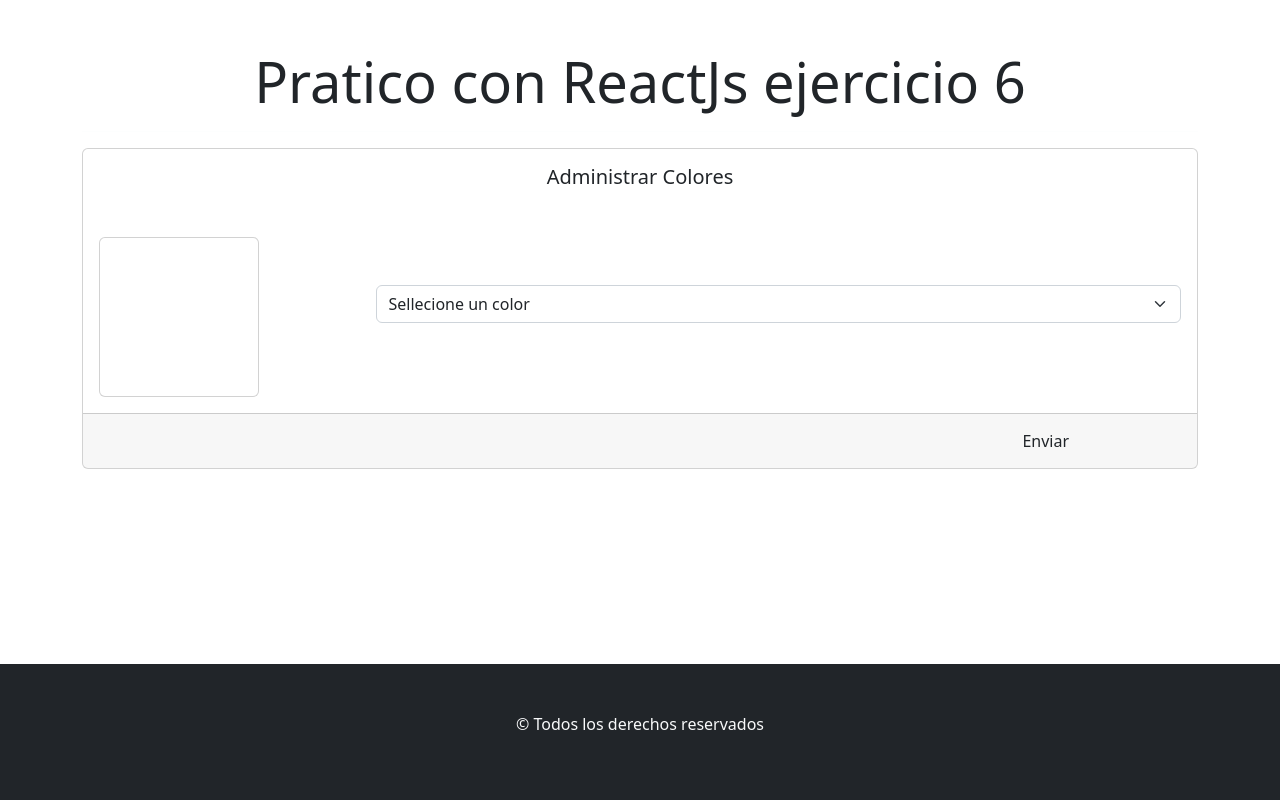
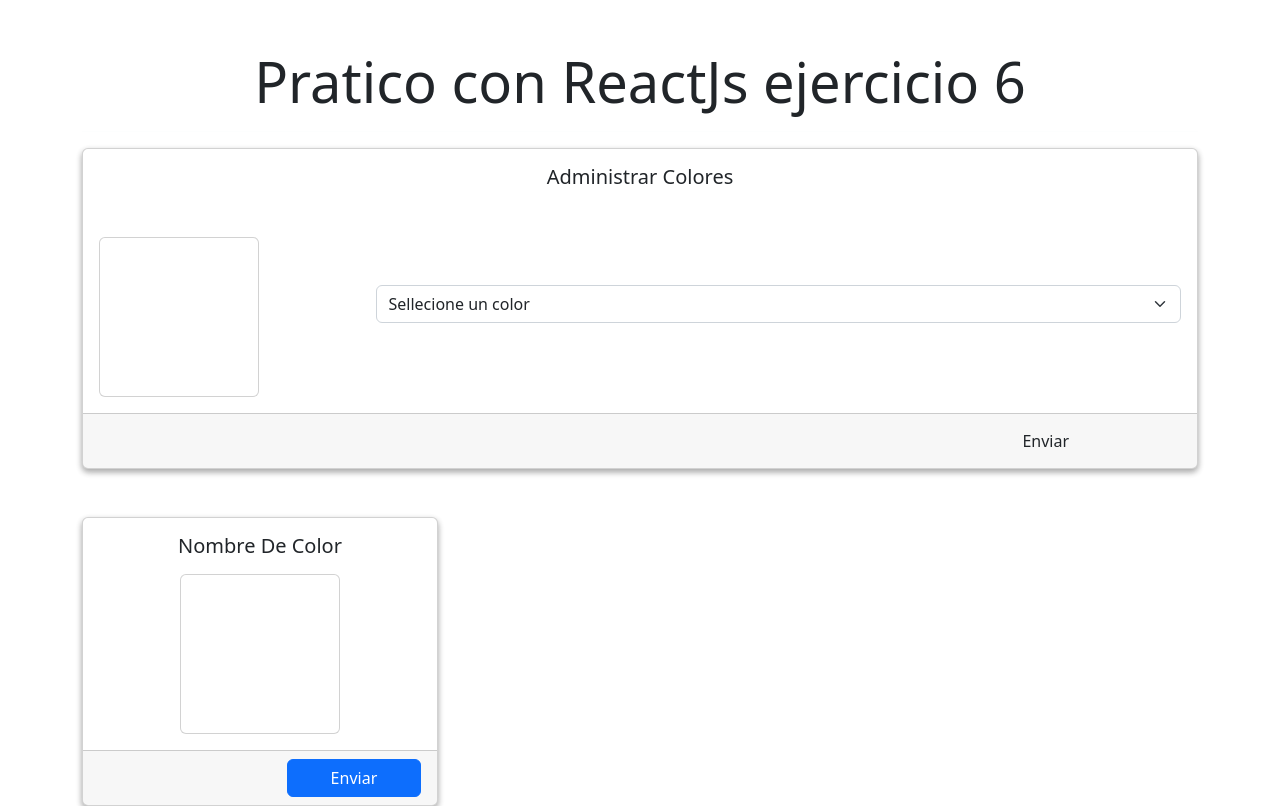
Before and after one commit to Mario-Chavez/lista-de-colores, a React (Vite) app: page / in a window 1280 px wide. Shown: the top 806 px of the page. Built offline with nearby package versions, Linux system fonts and the light colour scheme.

Commit message:
se agrego estylo y se creo la card que se utilizaran abajo de la card principal

```diff
--- a/src/App.css
+++ b/src/App.css
@@ -8,3 +8,12 @@
 
 
 }
+.cards {
+    margin: 0 auto;
+      display: -webkit-flex;
+      display: flex;
+    border-radius: 10px;
+    justify-content: center;
+    box-sizing: border-box;
+    box-shadow: 0 3px 6px rgba(0,0,0,0.16), 0 3px 6px rgba(0,0,0,0.23);
+  }
--- /dev/null
+++ b/src/components/CardColores.jsx
@@ -0,0 +1,31 @@
+import { Button, Card, } from "react-bootstrap";
+// import ItemTarea from "./ItemTarea";
+
+const CarDeColor = ({colores}) => {
+
+    return (
+        <Card className="my-5 cards">
+            <Card.Body >
+                <Card.Title className="text-center mb-3">Nombre De Color </Card.Title>
+                    <div className="">
+                        <Card
+                            bg="red"
+                            style={{ width: '10rem', height:"10rem" }}
+                            className="mx-auto mt-2"
+                            >
+                        </Card>
+                 </div>
+
+            </Card.Body>
+            <Card.Footer className="d-flex justify-content-end ">
+                        <Button className="col-5">Enviar</Button>
+            </Card.Footer>
+        </Card>
+
+        );
+    };
+
+    /*   <ListGroup>
+          {listaTarea.map((tarea,index)=> <ItemTarea key={index}  tarea ={tarea} borrarTarea ={borrarTarea} ></ItemTarea>)}
+      </ListGroup> */
+export default CarDeColor;
--- a/src/components/Formulario.jsx
+++ b/src/components/Formulario.jsx
@@ -2,6 +2,7 @@ import { Button, Card, Form } from "react-bootstrap";
 // import ListaTareas from "./ListaTareas";
 import { useEffect, useState } from "react";
 import CajaDeColor from "./CajaDeColor";
+import CarDeColor from "./CardColores";
 
 
 
@@ -23,7 +24,7 @@ const Formulario = () => {
     useEffect(() => {
       localStorage.setItem("misColores",JSON.stringify(listadoDeColor))
     // console.log("cambio el color");
-    }, [selectColor])
+    }, [listadoDeColor])
 
     const handleSelectChange = (event) => {
         let nuevoCol = event.target.value
@@ -36,12 +37,17 @@ const Formulario = () => {
     return (
         <section>
 
-            <Card>
+            <Card className="cards">
             <Card.Body>
                 <Card.Title className="text-center mb-5">Administrar Colores </Card.Title>
                  <div className="row">
                     <div className="col-3">
-                    <CajaDeColor color={selectColor} />
+                    <Card
+                    bg={selectColor}
+                    style={{ width: '10rem', height:"10rem" }}
+                    className="mb-0"
+                    >
+                    </Card>
                     </div>
                     <div className="col">
                         <Card.Text className="mt-5">
@@ -64,7 +70,12 @@ const Formulario = () => {
                         <Button className="col-3" variant={selectColor} >Enviar</Button>
              </Card.Footer>
             </Card>
-
+           <section className="row">
+                <div className="col-4">
+                    <CarDeColor />
+                </div>
+                    {/* <CajaDeColor color={selectColor} /> */}
+           </section>
         </section>
     );
 };
```
Also changed, not shown: src/components/ListaTareas.jsx (deleted, +0 -15 lines).
